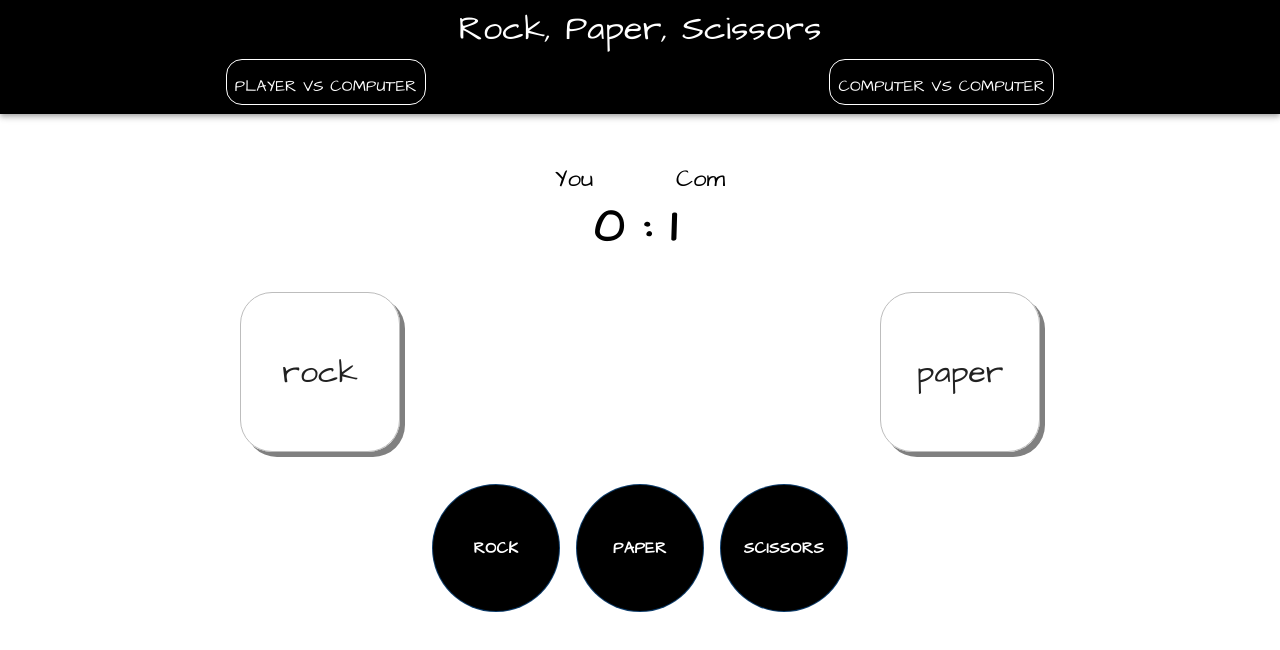
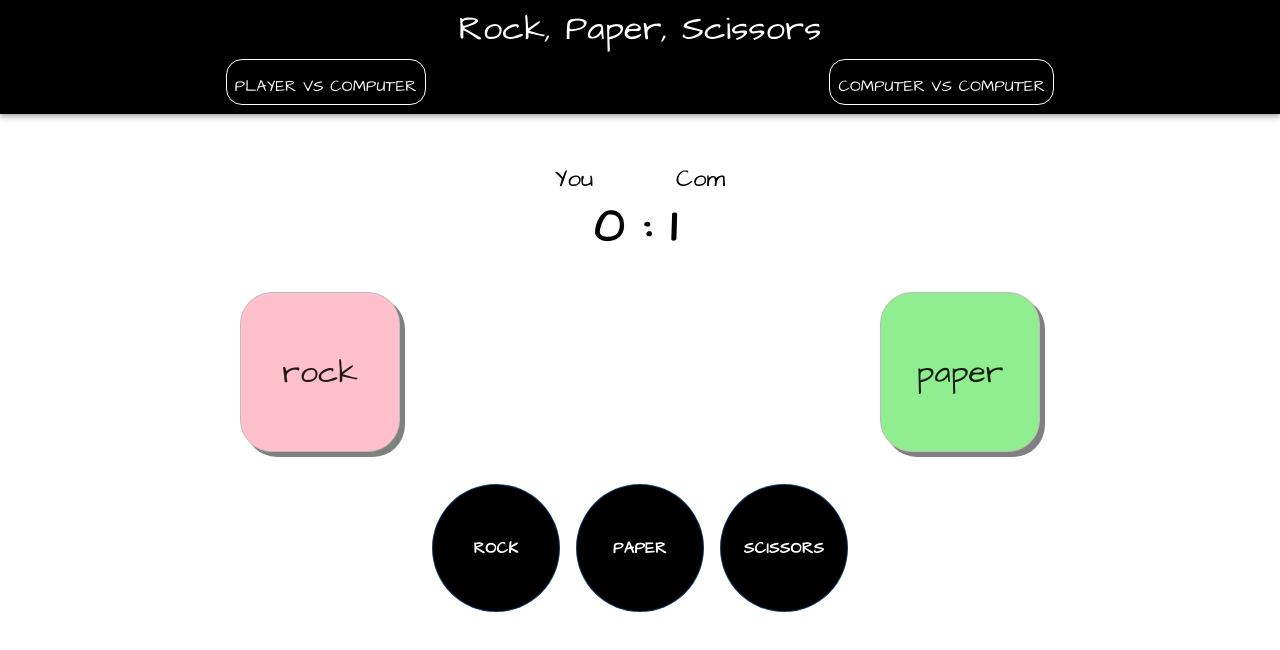
Before and after one commit to dkgian/aerq-rps, a React (Create React App) app: page / in a window 1280 px wide. Both pictures are taken after a click on the button "ROCK". Shown: the top 650 px of the page. Built offline with nearby package versions, Linux system fonts and the light colour scheme.

Commit message:
add game result color

```diff
--- a/src/components/SelectedItems.tsx
+++ b/src/components/SelectedItems.tsx
@@ -4,23 +4,65 @@ import { styled } from '@mui/system'
 type ItemLabels = {
 	item1: string
 	item2: string
+	winner: number
 }
 
 const SelectedItems = ({
 	item1,
 	item2,
+	winner,
 }: ItemLabels) => {
+	const tieColor = 'lightyellow'
+	const winColor = 'lightgreen'
+	const loseColor = 'pink'
+
 	return (
 		<FlexRowWrap>
+			{winner === 0 && (
+				<>
 					<StyledChip
 						variant="outlined"
 						label={item1}
+						style={{ background: tieColor }}
 					/>
 
 					<StyledChip
 						variant="outlined"
 						label={item2}
+						style={{ background: tieColor }}
 					/>
+				</>
+			)}
+			{winner === 1 && (
+				<>
+					<StyledChip
+						variant="outlined"
+						label={item1}
+						style={{ background: winColor }}
+					/>
+
+					<StyledChip
+						variant="outlined"
+						label={item2}
+						style={{ background: loseColor }}
+					/>
+				</>
+			)}
+			{winner === 2 && (
+				<>
+					<StyledChip
+						variant="outlined"
+						label={item1}
+						style={{ background: loseColor }}
+					/>
+
+					<StyledChip
+						variant="outlined"
+						label={item2}
+						style={{ background: winColor }}
+					/>
+				</>
+			)}
 		</FlexRowWrap>
 	)
 }
--- a/src/views/ComputerComputer.tsx
+++ b/src/views/ComputerComputer.tsx
@@ -80,6 +80,7 @@ const ComputerComputer = () => {
 				<SelectedItems
 					item1={c1Item.label}
 					item2={c2Item.label}
+					winner={0}
 				/>
 
 				<Grid
--- a/src/views/PlayerComputer.tsx
+++ b/src/views/PlayerComputer.tsx
@@ -29,6 +29,8 @@ const PlayerComputer = () => {
 		label: '?',
 		win: [],
 	})
+	const [lastWinner, setLastWinner] =
+		useState<number>(0)
 
 	const updateScore = (winner: number) => {
 		if (winner === 0) {
@@ -50,6 +52,7 @@ const PlayerComputer = () => {
 			userItem,
 			computerItem
 		)
+		setLastWinner(winner)
 		updateScore(winner)
 	}
 
@@ -70,6 +73,7 @@ const PlayerComputer = () => {
 				<SelectedItems
 					item1={userItem.label}
 					item2={comItem.label}
+					winner={lastWinner}
 				/>
 
 				<FlexRowWrap>
```
Lines whose indentation alone changed are shown as unchanged.
